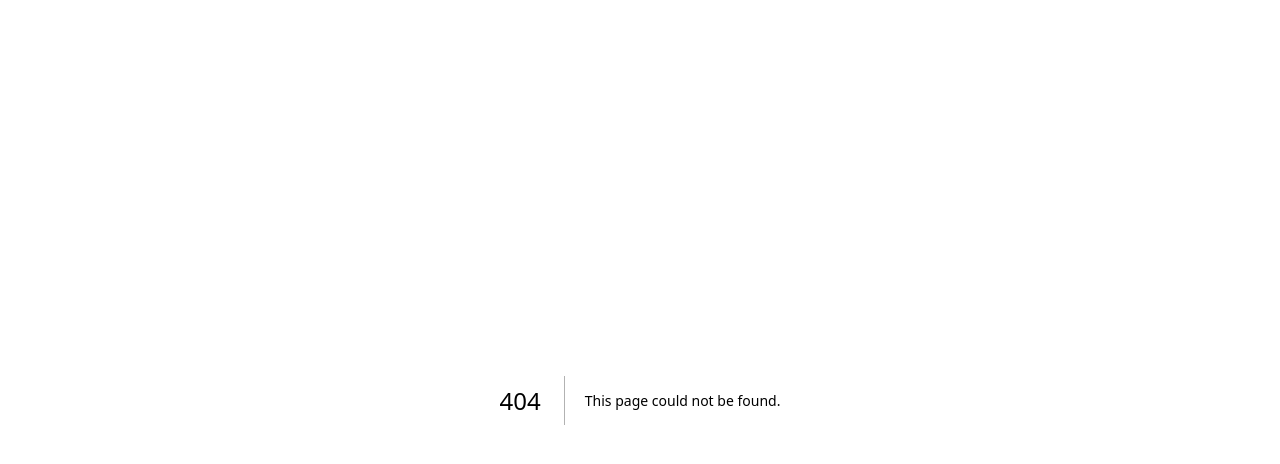
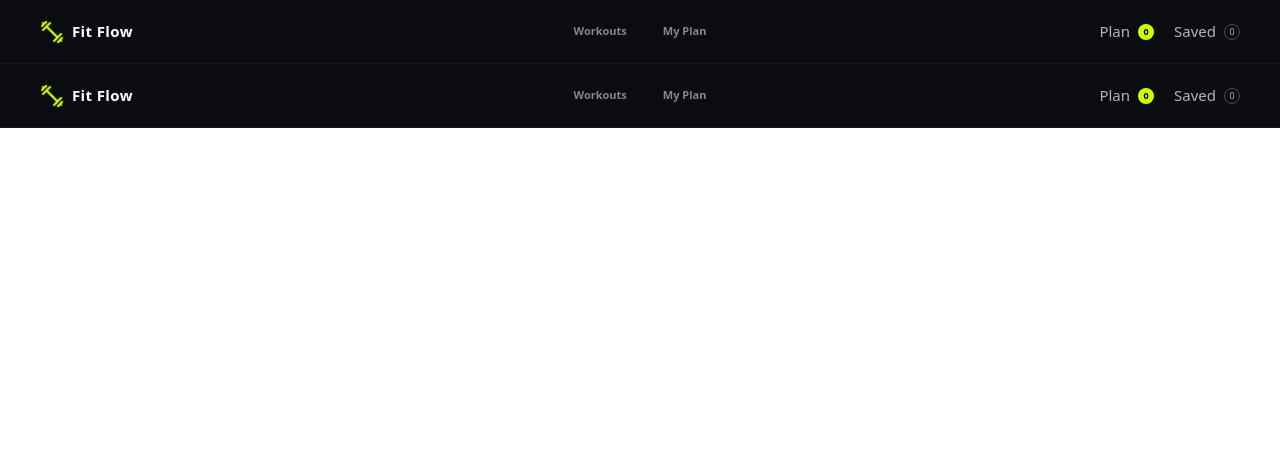
Before and after one commit to sahedali0237/Fit-Flow, a Next.js app: page /component/NavBar in a window 1280 px wide. Before the commit this address had no page. Shown: the top 464 px of the page. Built offline with nearby package versions, Linux system fonts and the light colour scheme.

Commit message:
i start code with the NavBar

```diff
--- a/next.config.ts
+++ b/next.config.ts
@@ -3,6 +3,15 @@ import type { NextConfig } from "next";
 const nextConfig: NextConfig = {
   /* config options here */
   reactCompiler: true,
+  images: {
+    remotePatterns: [
+      {
+        protocol: 'https',
+        hostname: '**',
+
+      },
+    ],
+  },
 };
 
 export default nextConfig;
--- /dev/null
+++ b/src/app/component/NavBar/page.tsx
@@ -0,0 +1,58 @@
+import Image from "next/image";
+import Link from "next/link";
+import RightButton from "./rightButton";
+
+const Navbar = () => {
+  return (
+    <header className="sticky top-0 z-50 h-16 w-full border-b border-white/5 bg-[#0b0c0f]">
+      <nav className="mx-auto flex h-full max-w-360 items-center justify-between px-6 lg:px-10">
+        {/* Logo */}
+        <Link href="/" className="flex items-center gap-2">
+          <Image
+            src="/assets/favicon.png"
+            width={10}
+            height={10}
+            alt="FitFlow"
+            className="h-6 w-6 object-contain"
+          />
+
+          <span className="text-[15px] font-extrabold tracking-wide text-white">
+            Fit Flow
+          </span>
+        </Link>
+
+        {/* Navigation */}
+        <div className="absolute left-1/2 hidden -translate-x-1/2 items-center text-[15px] gap-1 md:flex">
+          <RightButton></RightButton>
+        </div>
+
+        {/* Plan & Saved */}
+        <div className="flex items-center gap-5 text-[15px]">
+          <Link
+            href="/my-plan"
+            className="flex items-center gap-2 text-[#b5b5bb] transition hover:text-white"
+          >
+            <span>Plan</span>
+
+            <span className="flex h-4 w-4 items-center justify-center rounded-full bg-[#ccff00] text-[9px] font-bold text-black">
+              0
+            </span>
+          </Link>
+
+          <Link
+            href="/my-plan"
+            className="flex items-center gap-2 text-[#b5b5bb] transition hover:text-white"
+          >
+            <span>Saved</span>
+
+            <span className="flex h-4 w-4 items-center justify-center rounded-full border border-[#4a4b50] text-[9px] text-[#b5b5bb]">
+              0
+            </span>
+          </Link>
+        </div>
+      </nav>
+    </header>
+  );
+};
+
+export default Navbar;
--- /dev/null
+++ b/src/app/component/NavBar/rightButton.tsx
@@ -0,0 +1,35 @@
+"use client";
+import Link from "next/link";
+import { usePathname } from "next/navigation";
+
+const RightButton = () => {
+  const pathname = usePathname();
+
+  return (
+    <>
+      <Link
+        href="/"
+        className={`rounded-full px-4 py-1.5 text-[11px] font-semibold transition ${
+          pathname === "/"
+            ? "bg-[#ccff00] text-black"
+            : "text-[#85858c] hover:text-white"
+        }`}
+      >
+        Workouts
+      </Link>
+
+      <Link
+        href="/my-plan"
+        className={`rounded-full px-4 py-1.5 text-[11px] font-semibold transition ${
+          pathname === "/my-plan"
+            ? "bg-[#ccff00] text-black"
+            : "text-[#85858c] hover:text-white"
+        }`}
+      >
+        My Plan
+      </Link>
+    </>
+  );
+};
+
+export default RightButton;
--- a/src/app/layout.tsx
+++ b/src/app/layout.tsx
@@ -2,6 +2,7 @@ import type { Metadata } from "next";
 import { Geist, Geist_Mono } from "next/font/google";
 import "./globals.css";
 import { ToastContainer } from "react-toastify";
+import Navbar from "./component/NavBar/page";
 
 const geistSans = Geist({
   variable: "--font-geist-sans",
@@ -28,6 +29,7 @@ export default function RootLayout({ children }: LayoutProps<"/">) {
       className={`${geistSans.variable} ${geistMono.variable} h-full antialiased`}
     >
       <body className="min-h-full flex flex-col">
+        <Navbar />
         <main>{children}</main>
         <ToastContainer />
       </body>
```
